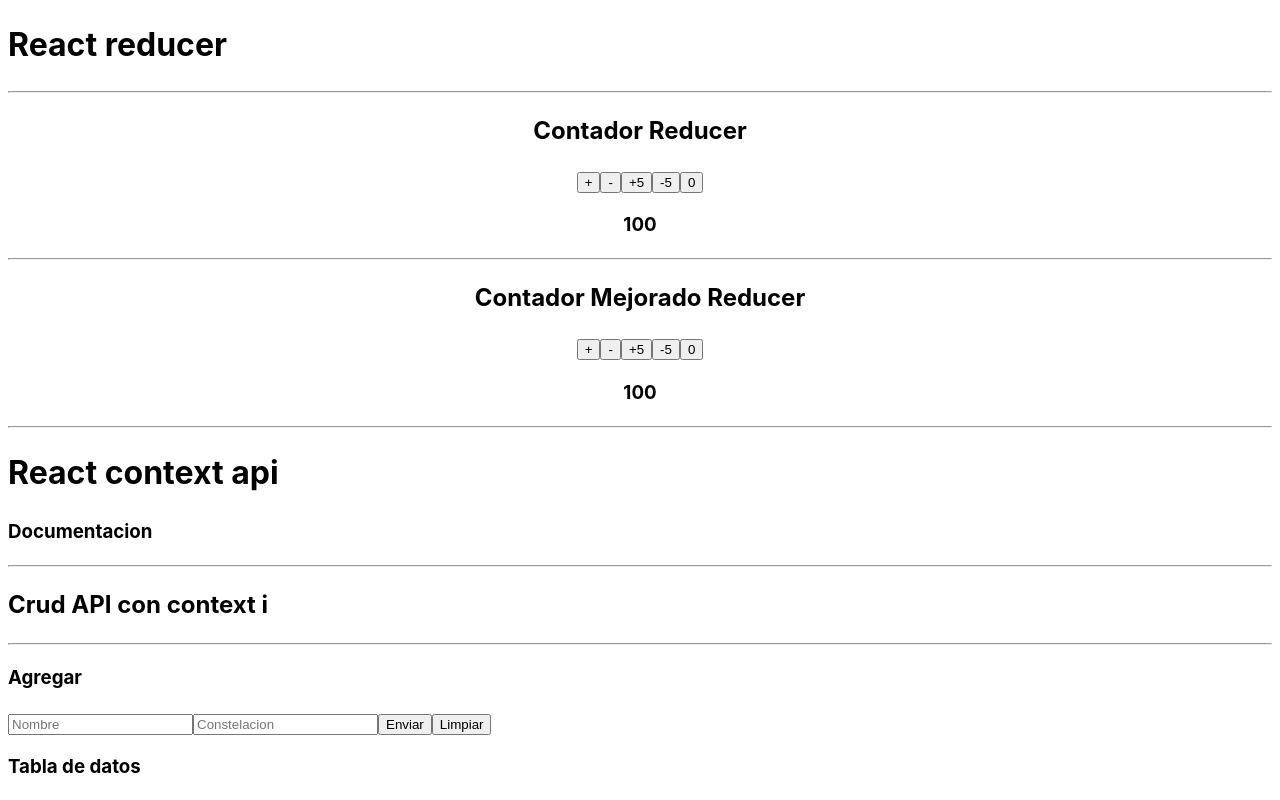
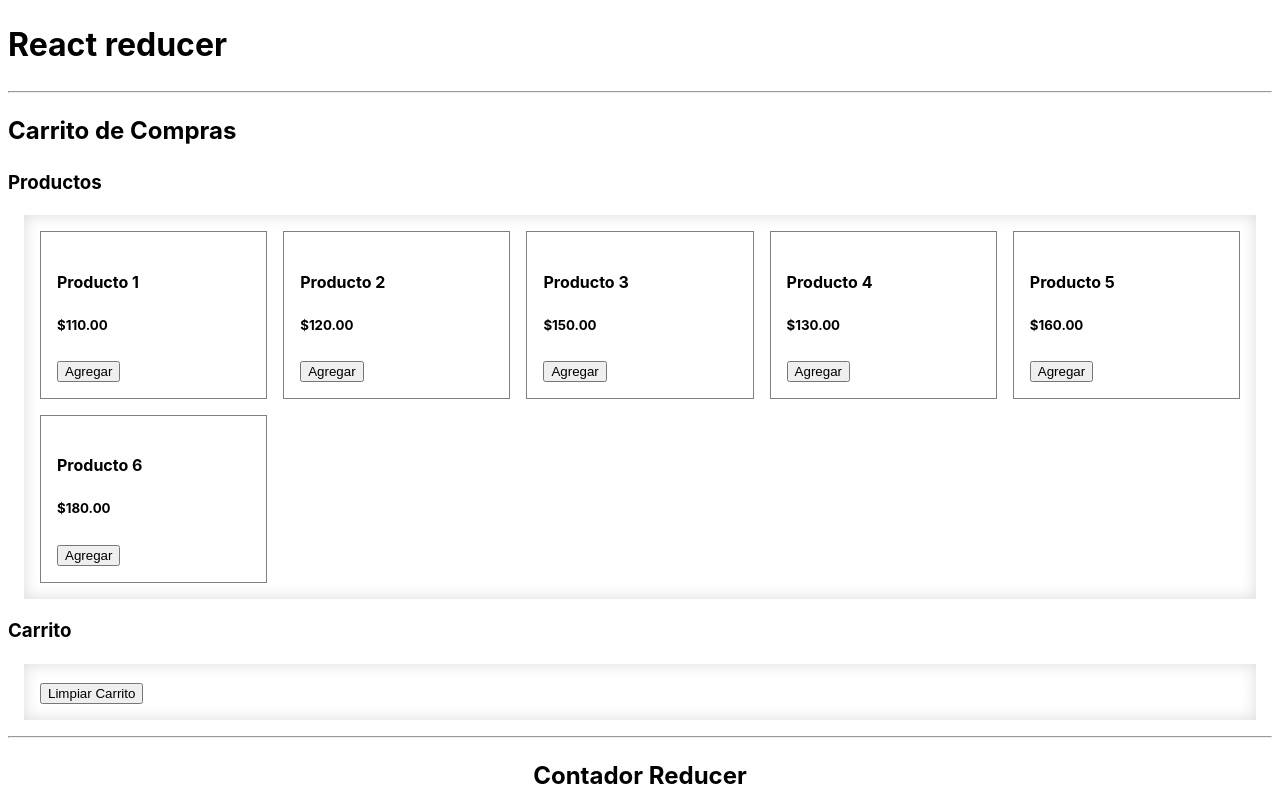
Before and after one commit to EdwardMelendezM/React-Uso-Context, a React (Vite) app: page / in a window 1280 px wide. Shown: the top 800 px of the page. Built offline with nearby package versions, Linux system fonts and the light colour scheme; data requests are answered from the project's data file.

Commit message:
Agregando logica de useReduce y state y action

```diff
--- a/src/App.jsx
+++ b/src/App.jsx
@@ -4,11 +4,14 @@ import MyPageContext from "./components/MypageContext";
 import { CrudProvider } from "./context/CrudContext";
 import Contador from "./components/Contador";
 import ContadorMejorado from "./components/ContadorMejorado";
+import ShoppingCard from "./components/ShoppingCard";
 
 function App() {
   return (
     <div>
       <h1>React reducer</h1>
+      <hr />
+      <ShoppingCard />
       <hr />
       <Contador />
       <hr />
--- /dev/null
+++ b/src/actions/shoppingAction.jsx
@@ -0,0 +1,6 @@
+export const TYPES = {
+  ADD_TO_CART: "ADD_TO_CART",
+  REMOVE_ONE_FROM_CART: "REMOVE_ONE_FROM_CART",
+  REMOVE_ALL_FROM_CART: "REMOVE_ALL_FROM_CART",
+  CLEAR_CART: "CLEAR_CART",
+};
--- /dev/null
+++ b/src/components/CartItem.jsx
@@ -0,0 +1,16 @@
+const CartItem = ({ data, delFromCart }) => {
+  let { id, name, price, quantity } = data;
+
+  return (
+    <div style={{ borderBottom: "thin solid gray" }}>
+      <h3>{name}</h3>
+      <h5>
+        ${price}.00 x {quantity} = ${price * quantity}.00
+      </h5>
+      <button onClick={() => delFromCart(id)}>Eliminar</button>
+      <button onClick={() => delFromCart(id, true)}>Eliminar todo</button>
+    </div>
+  );
+};
+
+export default CartItem;
--- a/src/components/ContadorMejorado.jsx
+++ b/src/components/ContadorMejorado.jsx
@@ -1,10 +1,10 @@
 import React, { useReducer, useState } from "react";
+import { TYPES } from "../actions/ContadorAction";
 import {
   contadorInit,
   contadorInitialState,
   contadorReducer,
 } from "../reducers/ContadorReducer";
-
 const ContadorMejorado = () => {
   //const [contador, setContador] = useState(0);
   const [state, dispatch] = useReducer(
--- /dev/null
+++ b/src/components/ProductItem.jsx
@@ -0,0 +1,12 @@
+const ProductItem = ({ data, addToCart }) => {
+  let { id, name, price } = data;
+  return (
+    <div style={{ border: "thin solid gray", padding: "1rem" }}>
+      <h4>{name}</h4>
+      <h5>${price}.00</h5>
+      <button onClick={() => addToCart(id)}>Agregar</button>
+    </div>
+  );
+};
+
+export default ProductItem;
--- /dev/null
+++ b/src/components/ShoppingCard.jsx
@@ -0,0 +1,53 @@
+import { useReducer } from "react";
+import { TYPES } from "../actions/shoppingAction";
+import {
+  shoppingInitialState,
+  shoppingReducer,
+} from "../reducers/shoppingReducer";
+import CartItem from "./CartItem";
+import ProductItem from "./ProductItem";
+
+const ShoppingCard = () => {
+  const [state, dispatch] = useReducer(shoppingReducer, shoppingInitialState);
+
+  const { products, cart } = state;
+
+  const addToCart = (id) => {
+    //console.log(id);
+    dispatch({ type: TYPES.ADD_TO_CART, payload: id });
+  };
+
+  const delFromCart = (id, all = false) => {
+    //console.log(id, all);
+    if (all) {
+      dispatch({ type: TYPES.REMOVE_ALL_FROM_CART, payload: id });
+    } else {
+      dispatch({ type: TYPES.REMOVE_ONE_FROM_CART, payload: id });
+    }
+  };
+
+  const clearCart = () => {
+    dispatch({ type: TYPES.CLEAR_CART });
+  };
+
+  return (
+    <div>
+      <h2>Carrito de Compras</h2>
+      <h3>Productos</h3>
+      <article className="box grid-responsive">
+        {products.map((product) => (
+          <ProductItem key={product.id} data={product} addToCart={addToCart} />
+        ))}
+      </article>
+      <h3>Carrito</h3>
+      <article className="box">
+        <button onClick={clearCart}>Limpiar Carrito</button>
+        {cart.map((item, index) => (
+          <CartItem key={index} data={item} delFromCart={delFromCart} />
+        ))}
+      </article>
+    </div>
+  );
+};
+
+export default ShoppingCard;
--- a/src/index.css
+++ b/src/index.css
@@ -23,3 +23,15 @@
   background-color: #fff;
   filter: invert(1);
 }
+
+.box {
+  padding: 1rem;
+  margin: 1rem;
+  box-shadow: 0 0 1rem #00000025 inset;
+}
+
+.grid-responsive {
+  display: grid;
+  grid-template-columns: repeat(auto-fit, minmax(200px, 1fr));
+  gap: 1rem;
+}
--- /dev/null
+++ b/src/reducers/shoppingReducer.jsx
@@ -0,0 +1,101 @@
+import { TYPES } from "../actions/shoppingAction";
+
+export const shoppingInitialState = {
+  products: [
+    {
+      id: 1,
+      name: "Producto 1",
+      price: 110,
+    },
+    {
+      id: 2,
+      name: "Producto 2",
+      price: 120,
+    },
+    {
+      id: 3,
+      name: "Producto 3",
+      price: 150,
+    },
+    {
+      id: 4,
+      name: "Producto 4",
+      price: 130,
+    },
+    {
+      id: 5,
+      name: "Producto 5",
+      price: 160,
+    },
+    {
+      id: 6,
+      name: "Producto 6",
+      price: 180,
+    },
+  ],
+  cart: [],
+};
+
+export function shoppingReducer(state, action) {
+  switch (action.type) {
+    case TYPES.ADD_TO_CART:
+      {
+        let newItem = state.products.find(
+          (product) => product.id === action.payload
+        );
+        let itemInCart = state.cart.find((item) => item.id === newItem.id);
+        console.log(itemInCart);
+        console.log(state.cart);
+        return itemInCart
+          ? {
+              ...state,
+              cart: state.cart.map((item) =>
+                item.id === newItem.id
+                  ? { ...item, quantity: item.quantity + 1 }
+                  : item
+              ),
+            }
+          : {
+              ...state,
+              cart: [...state.cart, { ...newItem, quantity: 1 }],
+            };
+      }
+      break;
+    case TYPES.REMOVE_ONE_FROM_CART:
+      {
+        let itemToDelete = state.cart.find(
+          (item) => item.id === action.payload
+        );
+        return itemToDelete.quantity > 1
+          ? {
+              ...state,
+              cart: state.cart.map((item) =>
+                item.id === action.payload
+                  ? { ...item, quantity: item.quantity - 1 }
+                  : item
+              ),
+            }
+          : {
+              ...state,
+              cart: state.cart.filter((item) => item.id !== action.payload),
+            };
+      }
+      break;
+    case TYPES.REMOVE_ALL_FROM_CART:
+      {
+        return {
+          ...state,
+          cart: state.cart.filter((item) => item.id !== action.payload),
+        };
+      }
+      break;
+    case TYPES.CLEAR_CART:
+      {
+        return shoppingInitialState;
+      }
+      break;
+    default:
+      return state;
+      break;
+  }
+}
```
